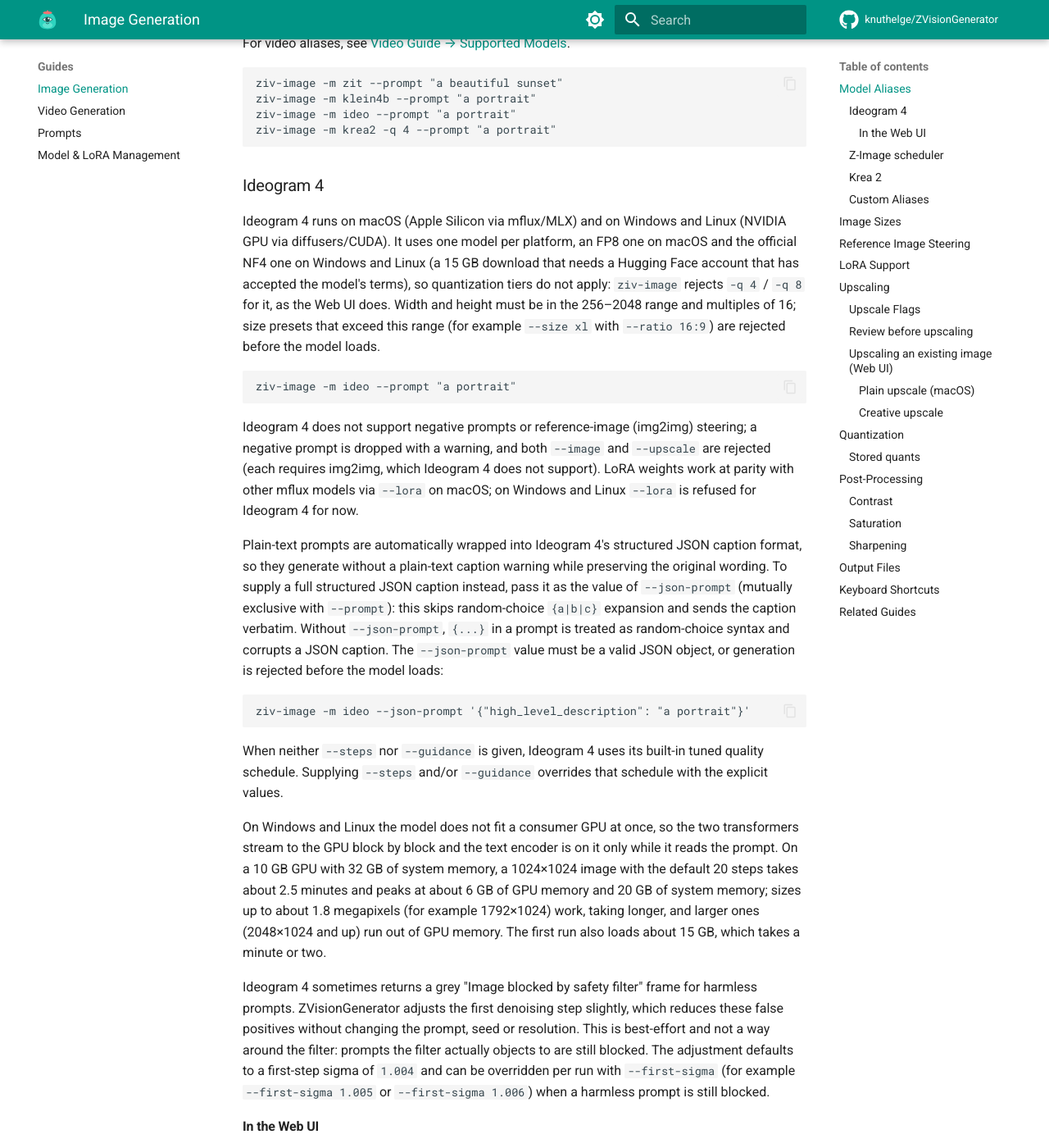
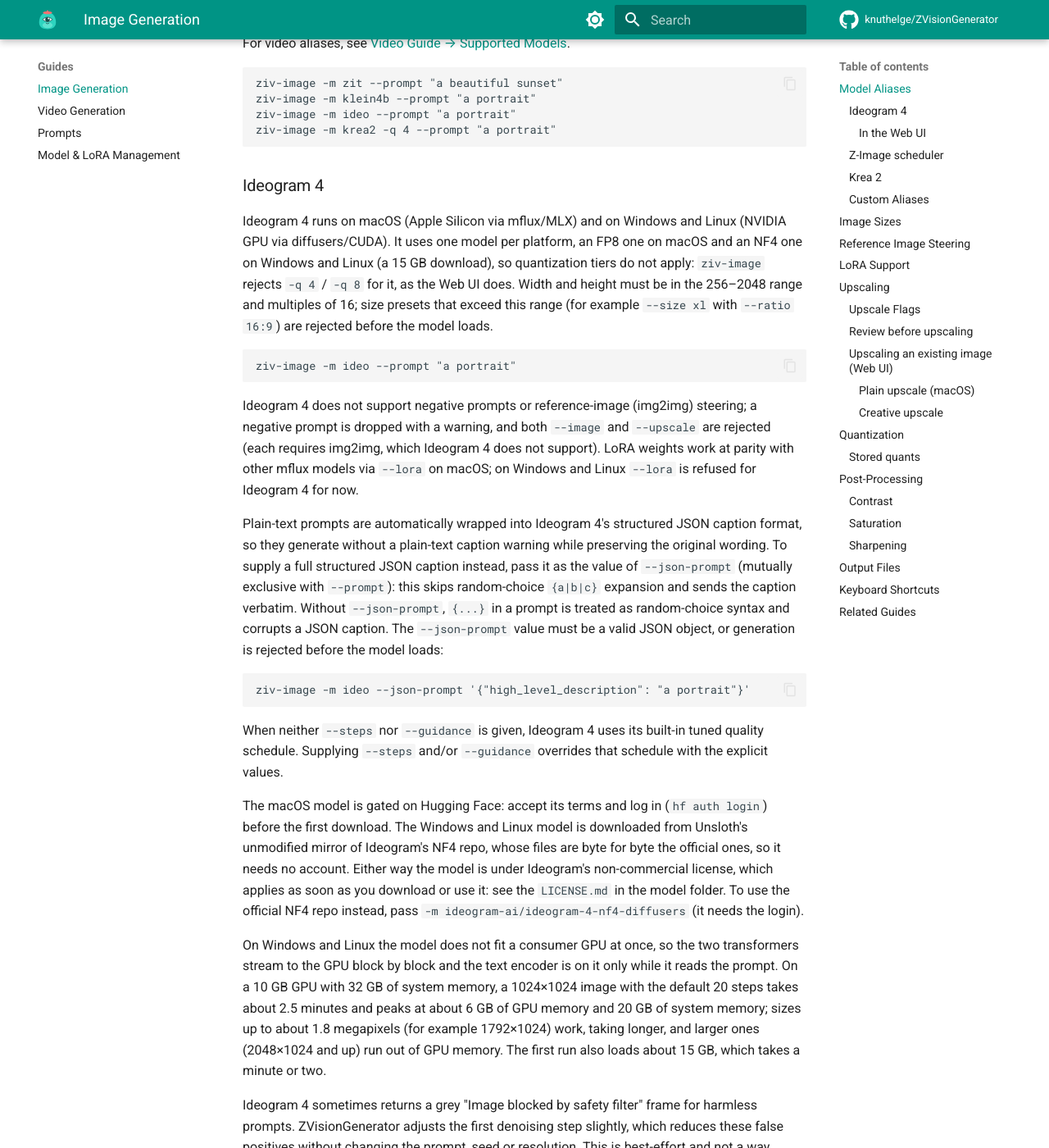
Before and after one commit to knuthelge/ZVisionGenerator, an MkDocs documentation site: the page built from docs/guides/image.md, in a window 1280 px wide and 1400 px high, scrolled down 790 px. Shown: the whole window at 82% size. Built offline with MkDocs 1.6.1 and Material for MkDocs 9.7.7, drawn with Linux system fonts in a browser that asks for light colours; comment, search, counter and statistics services are not loaded; some of the changed text lies outside the part shown.

Commit message:
feat(image): download Ideogram 4 from an ungated mirror on Windows and Linux
- Point the ideo alias on Windows and Linux at Unsloth's mirror of the
  official NF4 repo, so no Hugging Face login or terms click-through is needed
- Document that the model stays under Ideogram's non-commercial license and
  that the official repo still works with -m and a login
- Record the byte-for-byte check against the official repo in the proposal

````diff
--- a/docs/guides/image.md
+++ b/docs/guides/image.md
@@ -13,7 +13,7 @@
 | `zit` | `Tongyi-MAI/Z-Image-Turbo` |
 | `klein4b` | `black-forest-labs/FLUX.2-klein-4B` |
 | `klein9b` | `black-forest-labs/FLUX.2-klein-9B` |
-| `ideo` | `ideogram-ai/ideogram-4-fp8` (macOS), `ideogram-ai/ideogram-4-nf4-diffusers` (Windows and Linux) |
+| `ideo` | `ideogram-ai/ideogram-4-fp8` (macOS), `unsloth/ideogram-4-nf4-diffusers` (Windows and Linux) |
 | `krea2` | `unsloth/Krea-2-Turbo` |
 
 For video aliases, see [Video Guide → Supported Models](video.md#supported-models).
@@ -27,7 +27,7 @@
 
 ### Ideogram 4
 
-Ideogram 4 runs on macOS (Apple Silicon via mflux/MLX) and on Windows and Linux (NVIDIA GPU via diffusers/CUDA). It uses one model per platform, an FP8 one on macOS and the official NF4 one on Windows and Linux (a 15 GB download that needs a Hugging Face account that has accepted the model's terms), so quantization tiers do not apply: `ziv-image` rejects `-q 4` / `-q 8` for it, as the Web UI does. Width and height must be in the 256–2048 range and multiples of 16; size presets that exceed this range (for example `--size xl` with `--ratio 16:9`) are rejected before the model loads.
+Ideogram 4 runs on macOS (Apple Silicon via mflux/MLX) and on Windows and Linux (NVIDIA GPU via diffusers/CUDA). It uses one model per platform, an FP8 one on macOS and an NF4 one on Windows and Linux (a 15 GB download), so quantization tiers do not apply: `ziv-image` rejects `-q 4` / `-q 8` for it, as the Web UI does. Width and height must be in the 256–2048 range and multiples of 16; size presets that exceed this range (for example `--size xl` with `--ratio 16:9`) are rejected before the model loads.
 
 ```bash
 ziv-image -m ideo --prompt "a portrait"
@@ -42,6 +42,8 @@
 ```
 
 When neither `--steps` nor `--guidance` is given, Ideogram 4 uses its built-in tuned quality schedule. Supplying `--steps` and/or `--guidance` overrides that schedule with the explicit values.
+
+The macOS model is gated on Hugging Face: accept its terms and log in (`hf auth login`) before the first download. The Windows and Linux model is downloaded from Unsloth's unmodified mirror of Ideogram's NF4 repo, whose files are byte for byte the official ones, so it needs no account. Either way the model is under Ideogram's non-commercial license, which applies as soon as you download or use it: see the `LICENSE.md` in the model folder. To use the official NF4 repo instead, pass `-m ideogram-ai/ideogram-4-nf4-diffusers` (it needs the login).
 
 On Windows and Linux the model does not fit a consumer GPU at once, so the two transformers stream to the GPU block by block and the text encoder is on it only while it reads the prompt. On a 10 GB GPU with 32 GB of system memory, a 1024×1024 image with the default 20 steps takes about 2.5 minutes and peaks at about 6 GB of GPU memory and 20 GB of system memory; sizes up to about 1.8 megapixels (for example 1792×1024) work, taking longer, and larger ones (2048×1024 and up) run out of GPU memory. The first run also loads about 15 GB, which takes a minute or two.
 
--- a/docs/reference/cli.md
+++ b/docs/reference/cli.md
@@ -97,7 +97,7 @@
 
 See [Enhancing Prompts](../guides/prompts.md#enhancing-prompts).
 
-The `ideo` alias selects Ideogram 4 (`ideogram-ai/ideogram-4-fp8`), an image model on macOS (MLX), Windows and Linux (CUDA, using `ideogram-ai/ideogram-4-nf4-diffusers`). Its width and height must be in the 256–2048 range and multiples of 16. Size presets that exceed this range — `--size xl` with `--ratio 16:9` or `--ratio 9:16` (2176 px) — are rejected before the model loads, as are `--image` and `--upscale` (both require img2img, which Ideogram 4 does not support).
+The `ideo` alias selects Ideogram 4 (`ideogram-ai/ideogram-4-fp8`), an image model on macOS (MLX), Windows and Linux (CUDA, using `unsloth/ideogram-4-nf4-diffusers`). Its width and height must be in the 256–2048 range and multiples of 16. Size presets that exceed this range — `--size xl` with `--ratio 16:9` or `--ratio 9:16` (2176 px) — are rejected before the model loads, as are `--image` and `--upscale` (both require img2img, which Ideogram 4 does not support).
 
 ## `ziv-video` — Video Generation
 
````
Also changed, not shown: CHANGELOG.md (+1 -1 lines), proposals/platform-parity.md (+3 -1 lines), 3 other files.
